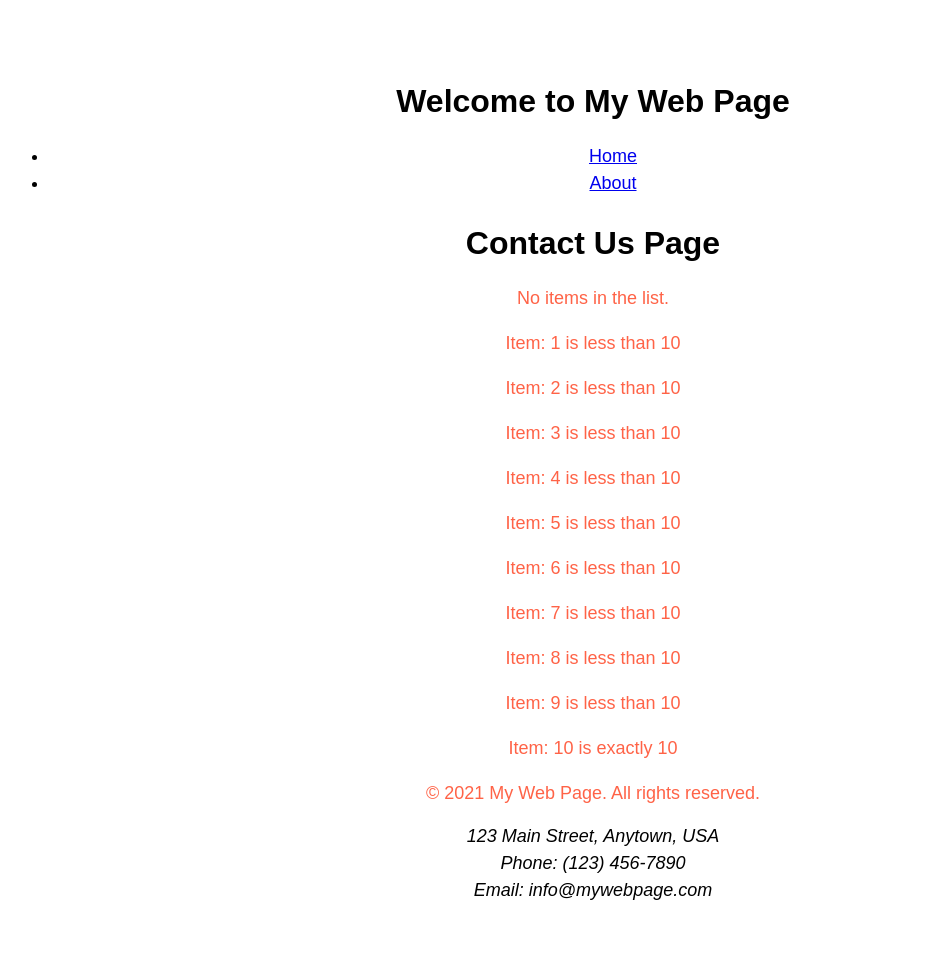
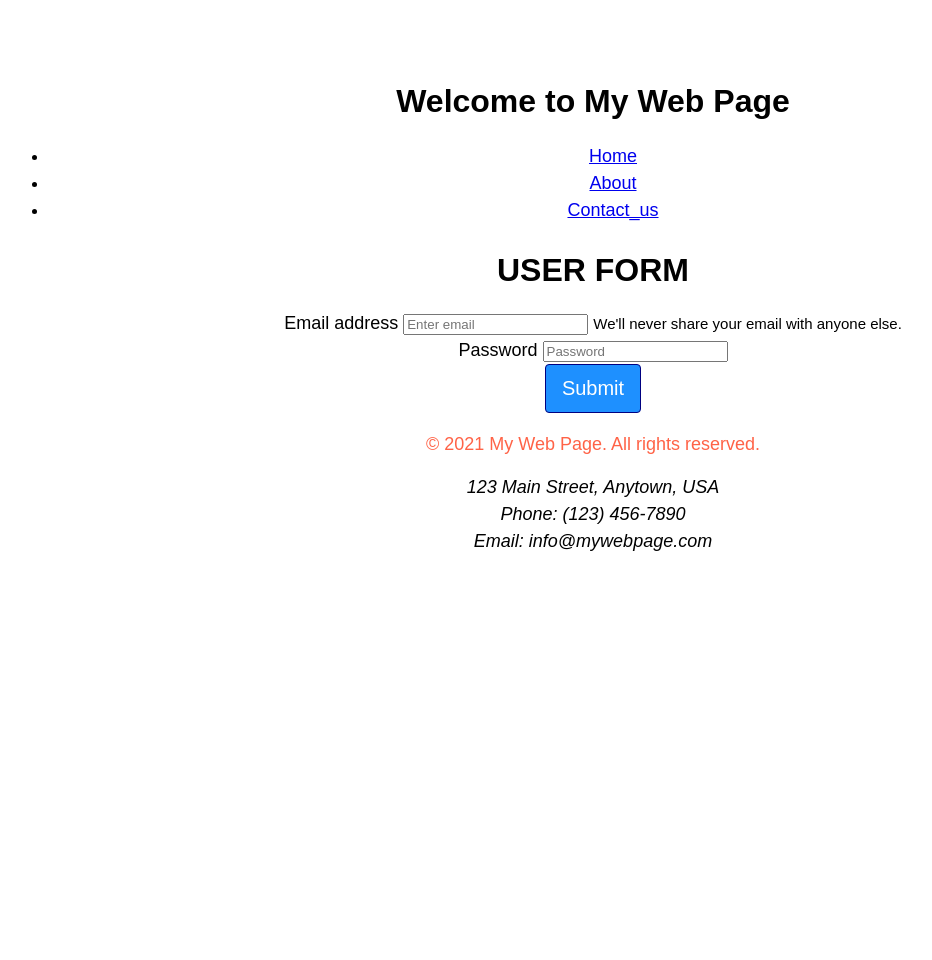
Before and after one commit to ParthGuptaZignuts/django-practice, a Django app: page /contact-us/ in a window 1280 px wide. Shown: the whole page, without its empty margins (47-979 px from the left). After the commit the page ends 551 px from the top, so only its background shows below. Run offline with Django 5.2, Linux system fonts and the light colour scheme.

Commit message:
get method implemented

```diff
--- a/learningDjango/views.py
+++ b/learningDjango/views.py
@@ -15,11 +15,14 @@ def aboutUs(request):
     return render(request, "index.html", data)
 
 def contactUs(request):
-    data = {
-        "title": "Contact Us Page",
-        "items": [1, 2, 3, 4, 5, 6, 7, 8, 9, 10]
-    }
-    return render(request, "index.html", data)
+    if request.method == 'GET':
+        user_email = request.GET.get('UserEmail')
+        user_password = request.GET.get('UserPassword')
+        if user_email and user_password:
+            print(f"Email: {user_email}, Password: {user_password}")
+            return HttpResponse("Form submitted successfully!")
+
+    return render(request, "Contact.html")
 
 def course(request, course_id):
     return HttpResponse(f"{course_id}: This is the course page!")
--- /dev/null
+++ b/templates/Contact.html
@@ -0,0 +1,21 @@
+{% extends "Base.html" %}
+
+{% block content %}
+<body>
+  <h1>USER FORM</h1>
+  <form method="get">
+    <div class="form-group">
+      <label for="exampleInputEmail1">Email address</label>
+      <input type="email" class="form-control" id="exampleInputEmail1" aria-describedby="emailHelp" placeholder="Enter email" name="UserEmail">
+      <small id="emailHelp" class="form-text text-muted">We'll never share your email with anyone else.</small>
+    </div>
+    <div class="form-group">
+      <label for="exampleInputPassword1">Password</label>
+      <input type="password" class="form-control" id="exampleInputPassword1" placeholder="Password" name="UserPassword">
+    </div>
+    <button type="submit" class="btn btn-primary">Submit</button>
+  </form>
+</body>
+</html>
+
+{% endblock content %}
--- a/templates/Header.html
+++ b/templates/Header.html
@@ -15,6 +15,7 @@
         <ul>
           <li><a href="{% url "home" %}">Home</a></li>
           <li><a href="/about-us/">About</a></li>
+          <li><a href="{% url "contact_us" %}">Contact_us</a></li>
         </ul>
       </nav>
     </header>
```
